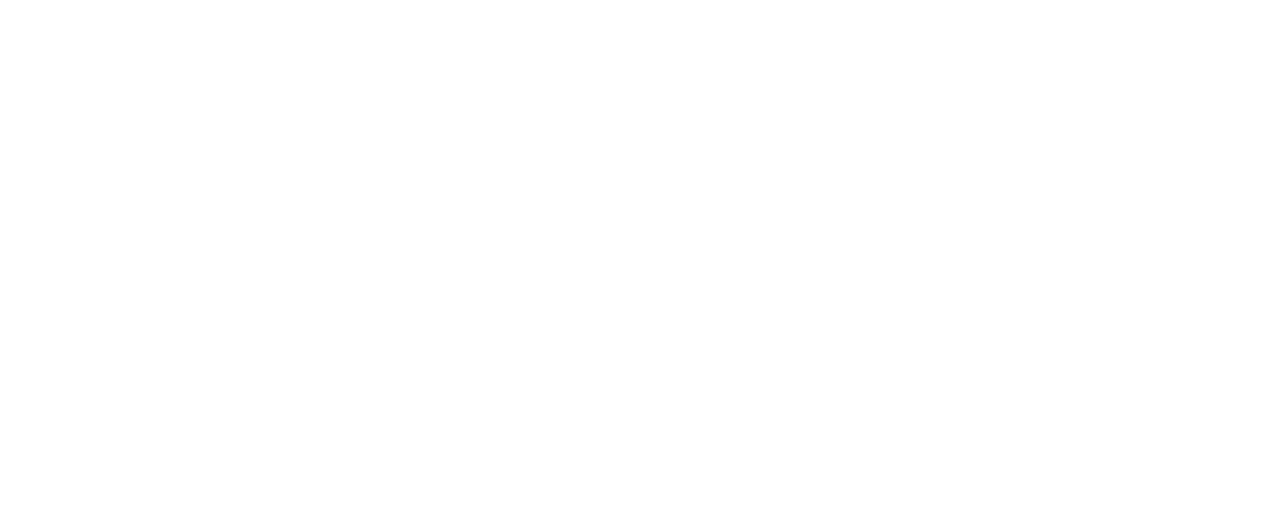
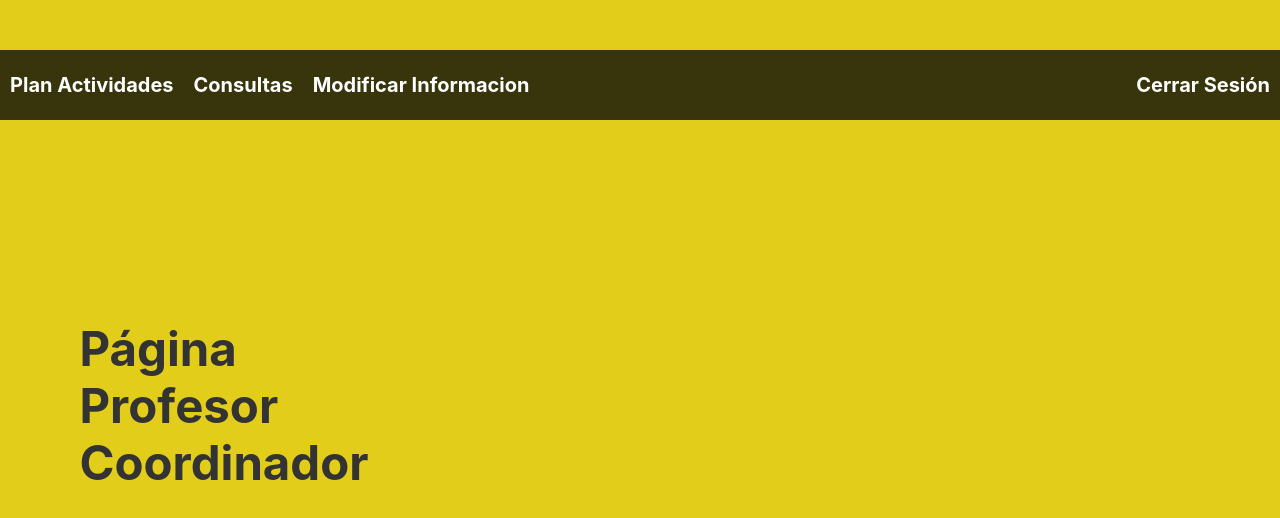
Before and after one commit to FranVQ09/Proyecto-Disenno, a React (Create React App) app in the folder diseno-p1/: page /profesorCoordinador in a window 1280 px wide. Before the commit this address had no page. Shown: the top 518 px of the page. Built offline with nearby package versions, Linux system fonts and the light colour scheme.

Commit message:
Se inicia la pagina de profesor coordinador

```diff
--- a/diseno-p1/src/App.js
+++ b/diseno-p1/src/App.js
@@ -12,6 +12,9 @@ import Menu from "./pages/Menu/Menu";
 //Import de Asistnete Administrativo
 import AsistenteAdministrativo from "./pages/AsistenteAdministrativo/menuAsistente";
 
+// Import Profesor Coordinador
+import MenuProfesorCoordinador from './pages/ProfesorCoordinador/MenuProfesor';
+
 function App() {
   return (
     <div>
@@ -21,6 +24,7 @@ function App() {
           <Route path="/register" element={<Register />} /> {/* Esta creado el archivo pero no se sabe si hay que hacerlo */}
           <Route path="/menu" element={<Menu />} />
           <Route path="/asistente" element={<AsistenteAdministrativo />} />
+          <Route path="/profesorCoordinador" element={<MenuProfesorCoordinador />} />
         </Routes>
       </Router>
     </div>
--- a/diseno-p1/src/pages/Menu/Menu.js
+++ b/diseno-p1/src/pages/Menu/Menu.js
@@ -43,8 +43,10 @@ function Menu() {
                 <Link to='/asistente'>
                     <Button variant='contained' color='primary' style={{ marginRight:'10px', width:'300px', backgroundColor: "#38340C"}}>Asistente Administrativo</Button>
                 </Link>
+                <Link to='/profesorCoordinador'>
+                    <Button variant='contained' color='primary' style={{ marginRight:'10px', width:'200px', backgroundColor: "#38340C"}}>Profesor Coordinador</Button>
+                </Link>
                 <Button variant='contained' color='primary' style={{ marginRight:'10px', width:'200px', backgroundColor: "#38340C"}}>Profesor</Button>
-                <Button variant='contained' color='primary' style={{ marginRight:'10px', width:'200px', backgroundColor: "#38340C"}}>Profesor Guía</Button>
                 <Button variant='contained' color='primary' style={{ marginRight:'10px', width:'200px', backgroundColor: "#38340C"}}>Estudiante</Button>
                 <Button variant='contained' color='primary' style={{ marginRight:'10px', width:'200px', backgroundColor: "#38340C"}}>Salir</Button>
             </div>
--- /dev/null
+++ b/diseno-p1/src/pages/ProfesorCoordinador/MenuProfesor.js
@@ -0,0 +1,103 @@
+import React from 'react';
+
+function MenuProfesorCoordinador() {
+    return (
+        <div
+            style={{
+                display: 'flex',
+                flexDirection: 'column',
+                justifyContent: 'flex-start',
+                alignItems: 'center', // Alinear al principio verticalmente
+                minHeight: '100vh', // Altura mínima de la ventana
+                backgroundColor: '#E2CE1A', // Color de fondo
+                overflow: 'hidden' // Ocultar el desbordamiento
+            }}
+        >
+            {/* Caja del menú en la parte de arriba */}
+            <div
+                style={{
+                    width: '100%', // Ancho del contenedor al 100% del viewport
+                    padding: '10px', // Espaciado interno
+                    backgroundColor: '#38340C', // Color de la caja
+                    display: 'flex', // Utilizar flexbox para alinear elementos
+                    justifyContent: 'space-between', // Distribuir los elementos horizontalmente
+                    alignItems: 'center', // Centrar verticalmente
+                    height: '50px', // Altura de la barra del menú
+                    marginTop: '50px' // Margen superior para separarlo ligeramente
+                }}
+            >
+                {/* Enlaces del menú */}
+                <div style={{ display: 'flex' }}>
+                    <a
+                        href="#"
+                        style={{
+                            color: 'white',
+                            fontWeight: 'bold',
+                            fontSize: '20px', // Tamaño de fuente
+                            textDecoration: 'none', // Quitar subrayado del enlace
+                            marginLeft: '10px',
+                            marginRight: '10px' // Margen derecho entre enlaces
+                        }}
+                    >
+                        Plan Actividades
+                    </a>
+                    <a
+                        href="#"
+                        style={{
+                            color: 'white',
+                            fontWeight: 'bold',
+                            fontSize: '20px',
+                            textDecoration: 'none',
+                            marginLeft: '10px',
+                            marginRight: '10px' // Margen derecho entre enlaces
+                        }}
+                    >
+                        Consultas
+                    </a>
+                    <a
+                        href="#"
+                        style={{
+                            color: 'white',
+                            fontWeight: 'bold',
+                            fontSize: '20px',
+                            textDecoration: 'none',
+                            marginLeft: '10px',
+                            marginRight: '10px' // Margen derecho entre enlaces
+                        }}
+                    >
+                        Modificar Informacion
+                    </a>
+                </div>
+                <a
+                    href="#"
+                    style={{
+                        color: 'white',
+                        fontWeight: 'bold',
+                        fontSize: '20px',
+                        textDecoration: 'none',
+                        marginLeft: '10px',
+                        marginRight: '10px' // Margen izquierdo
+                    }}
+                >
+                    Cerrar Sesión
+                </a>
+            </div>
+            {/* Encabezado */}
+            <h1
+                style={{
+                    color: '#333',
+                    fontSize: '3.7vw', // Utilizar el 5% del ancho del viewport para el tamaño de fuente
+                    textAlign: 'left', // Alinear a la izquierda
+                    margin: '25vh 0 0 -65vw', // Margen superior, derecha, inferior e izquierda con unidades de viewport
+                    whiteSpace: 'nowrap' // Evitar el salto de línea
+                }}
+            >
+                <div>Página</div> {/* Espaciado entre palabras */}
+                <div>Profesor</div> {/* Espaciado entre palabras */}
+                <div>Coordinador</div> {/* No se agrega margen inferior al último */}
+            </h1>
+        </div>
+    );
+}
+
+export default MenuProfesorCoordinador;
```
